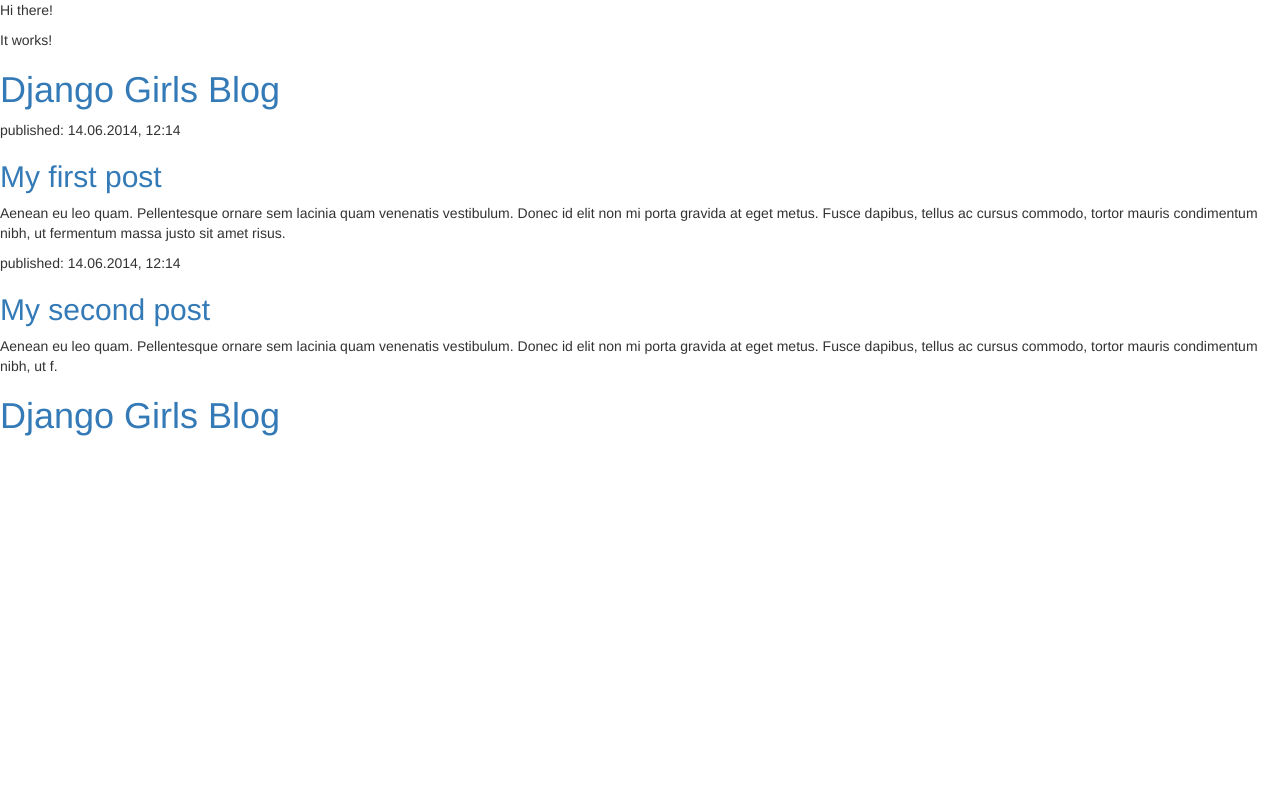
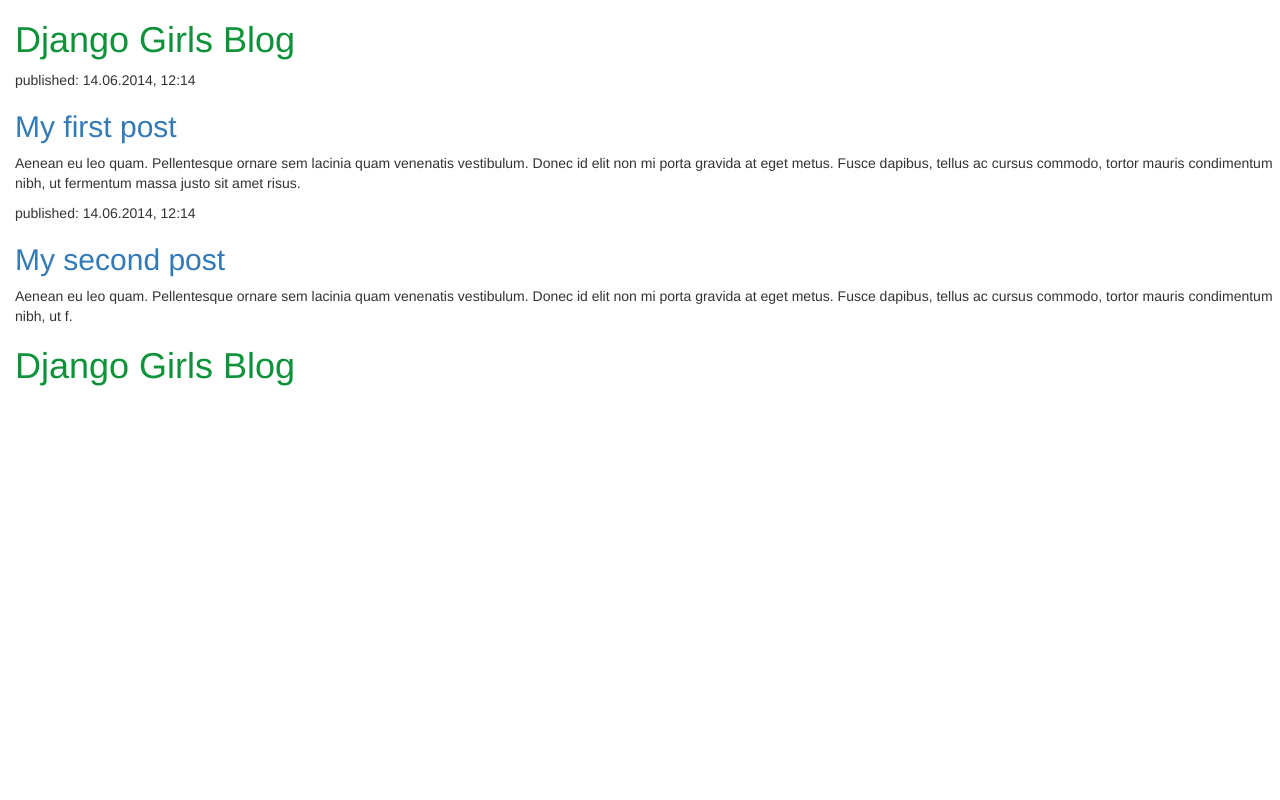
Before and after one commit to ameluss/djangogirls, a Django app: template blog/templates/blog/post_list.html in a window 1280 px wide. Run offline with Django 3.2, Linux system fonts and the light colour scheme; the template is opened without the code that fills it, so the values that code supplies are empty; some libraries are stand-ins or nearby versions.

Commit message:
Modified templates to display posts from database.

```diff
--- a/blog/static/css/blog.css
+++ b/blog/static/css/blog.css
@@ -0,0 +1,7 @@
+h1 a {
+    color: rgb(14, 146, 58);
+}
+
+body {
+    padding-left: 15px;
+}
--- a/blog/templates/blog/post_list.html
+++ b/blog/templates/blog/post_list.html
@@ -1,18 +1,10 @@
-<html>
-    <head>
-        <title>Am.boss is online</title>
-    </head>
-    <body>
-        <p>Hi there!</p>
-        <p>It works!</p>
-    </body>
-</html>
-
+{% load staticfiles %}
 <html>
     <head>
         <title>Django Girls blog</title>
         <link rel="stylesheet" href="//maxcdn.bootstrapcdn.com/bootstrap/3.2.0/css/bootstrap.min.css">
         <link rel="stylesheet" href="//maxcdn.bootstrapcdn.com/bootstrap/3.2.0/css/bootstrap-theme.min.css">
+        <link rel="stylesheet" href="{% static 'css/blog.css' %}">
     </head>
     <body>
         <div>
@@ -30,8 +22,6 @@
             <h2><a href="">My second post</a></h2>
             <p>Aenean eu leo quam. Pellentesque ornare sem lacinia quam venenatis vestibulum. Donec id elit non mi porta gravida at eget metus. Fusce dapibus, tellus ac cursus commodo, tortor mauris condimentum nibh, ut f.</p>
         </div>
-    </body>
-</html>
 
         <div>
             <h1><a href="/">Django Girls Blog</a></h1>
@@ -44,3 +34,5 @@
                 <p>{{ post.text|linebreaksbr }}</p>
             </div>
         {% endfor %}
+    </body>
+</html>
```
Lines whose indentation alone changed are shown as unchanged.
